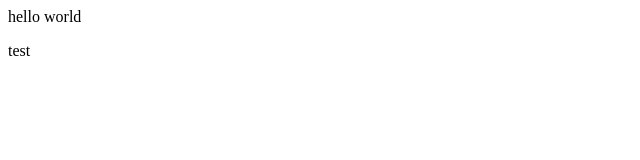
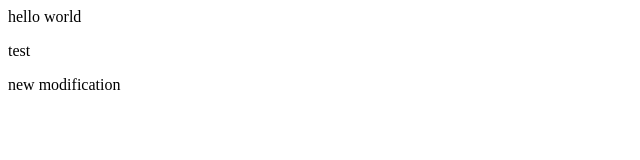
Before and after one commit to subliwear/pull-test, a plain HTML site: page index.html in a window 1280 px wide. Shown: the whole page, without its empty margins (0-640 px from the left). Drawn offline with Linux system fonts and the light colour scheme.

Commit message:
Update index.html

```diff
--- a/index.html
+++ b/index.html
@@ -1,3 +1,5 @@
 <p>hello world</p>
 
 <p>test</p>
+
+<p>new modification</p>
```
